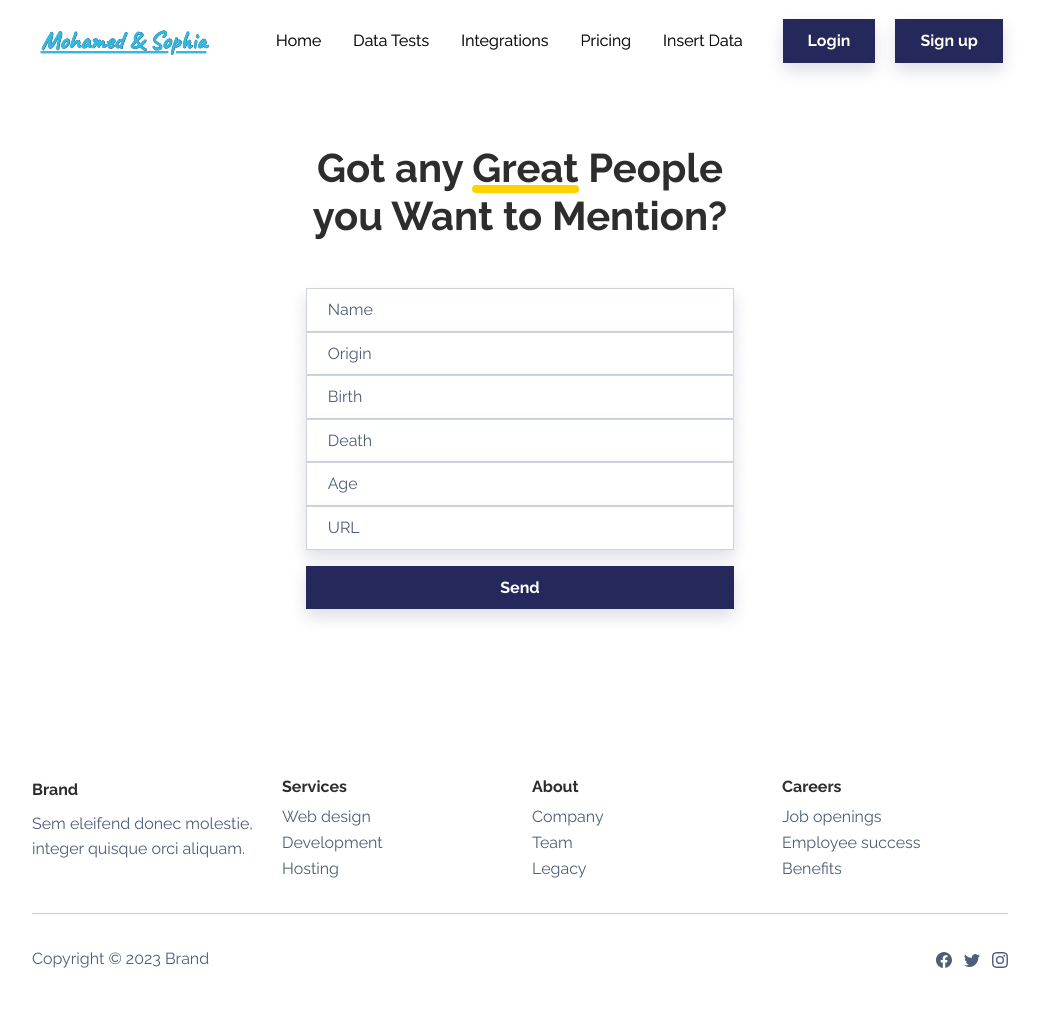
After one commit to mightySIZE/react-flask-webapp, a Flask app: page /insertData in a window 1280 px wide. The commit adds this page. Shown: the whole page, without its empty margins (120-1159 px from the left). Run offline with Flask 3, Linux system fonts and the light colour scheme; some libraries are stand-ins or nearby versions.

Commit message:
progress towards inserting data

```diff
--- a/app.py
+++ b/app.py
@@ -3,9 +3,10 @@ from flask_sqlalchemy import SQLAlchemy
 from flask_migrate import Migrate
 
 app = Flask(__name__) # this line will create the flask object
-app.config['SQLALCHEMY_DATABASE_URI'] = 'sqlite:///MS.db' # this line will connect flask with the database, also /// means relative path, //// means absolute path
+app.config['SQLALCHEMY_DATABASE_URI'] = 'sqlite:///MS.sqlite3' # this line will connect flask with the database, also /// means relative path, //// means absolute path
 db = SQLAlchemy(app) # this line will create the database object
 migrate = Migrate(app, db) # this line will create the migration object
+app.debug = True
 
 # this class will create the table in the database
 class Great(db.Model):
@@ -15,7 +16,7 @@ class Great(db.Model):
     birth = db.Column(db.String(80), unique=False, nullable=False)
     death = db.Column(db.String(80), unique=False, nullable=True)
     age = db.Column(db.Integer, unique=False, nullable=False)
-    url = db.Column(db.String(200), unique=True, nullable=True)
+    url = db.Column(db.String(200), unique=False, nullable=True)
 
 @app.route('/')
 def home():
@@ -34,6 +35,22 @@ def data():
 
     return render_template('data.html', greats=greats)
 
+@app.route('/insertData', methods=['POST', 'GET'])
+def insertData():
+    if request.method == 'POST':
+        name = request.form.get('name')
+        origin = request.form.get('origin')
+        birth = request.form.get('birth')
+        death = request.form.get('death')
+        age = request.form.get('age')
+        url = request.form.get('url')
+        user = Great(name=name, origin=origin, birth=birth, death=death, age=age, url=url)
+        db.session.add(user)
+        db.session.commit()
+    return render_template('insertData.html')
+
+
+
 @app.route('/integrations')
 def integrations():
     return render_template('integrations.html')
@@ -41,10 +58,6 @@ def integrations():
 @app.route('/pricing')
 def pricing():
     return render_template('pricing.html')
-
-@app.route('/contacts')
-def contacts():
-    return render_template('contacts.html')
 
 @app.route('/login', methods=['POST', 'GET'])
 def login():
@@ -82,4 +95,5 @@ def signup():
 
 
 if __name__ == '__main__':
+
     app.run(debug=True)
--- a/templates/base.html
+++ b/templates/base.html
@@ -38,7 +38,7 @@
                     <li class="nav-item"><a class="nav-link" href="{{ url_for('data') }}">Data Tests</a></li>
                     <li class="nav-item"><a class="nav-link" href="{{ url_for('integrations') }}">Integrations</a></li>
                     <li class="nav-item"><a class="nav-link" href="{{ url_for('pricing') }}">Pricing</a></li>
-                    <li class="nav-item"><a class="nav-link" href="{{ url_for('contacts') }}">Contacts</a></li>
+                    <li class="nav-item"><a class="nav-link" href="{{ url_for('insertData') }}">Insert Data</a></li>
                 </ul>
                     <a class="btn btn-primary shadow" style="margin-right: 20px;" role="button" href="{{ url_for('login') }}">Login</a>
                     <a class="btn btn-primary shadow" role="button" href="{{ url_for('signup') }}">Sign up</a>
--- /dev/null
+++ b/templates/insertData.html
@@ -0,0 +1,32 @@
+{% extends "base.html" %}
+
+{% block title %}
+    Contracts
+{% endblock %}
+
+{% block content%}
+    <section class="py-5 mt-5">
+        <div class="container py-5">
+            <div class="row">
+                <div class="col-md-8 col-xl-6 text-center mx-auto">
+                    <h2 class="display-6 fw-bold mb-4">Got any <span class="underline">Great</span> People you Want to Mention?</h2>
+                </div>
+            </div>
+            <div class="row d-flex justify-content-center">
+                <div class="col-md-6">
+                    <div>
+                        <form class="p-3 p-xl-4" method="post">
+                            <input class="shadow form-control" type="text" id="name-1" name="name" placeholder="Name">
+                            <input class="shadow form-control" type="text" id="origin-1" name="origin" placeholder="Origin">
+                            <input class="shadow form-control" type="text" id="dirth-1" name="birth" placeholder="Birth">
+                            <input class="shadow form-control" type="text" id="death-1" name="death" placeholder="Death">
+                            <input class="shadow form-control" type="text" id="age-1" name="age" placeholder="Age">
+                            <div class="mb-3"><input class="shadow form-control" type="text" id="url-1" name="url" placeholder="URL"></div>
+                            <div><button class="btn btn-primary shadow d-block w-100" type="submit">Send </button></div>
+                        </form>
+                    </div>
+                </div>
+            </div>
+        </div>
+    </section>
+{% endblock %}
```
Also changed, not shown: templates/contacts.html (deleted, +0 -71 lines), MS.sqlite3 (added), instance/MS.sqlite3 (added), 1 other file.
